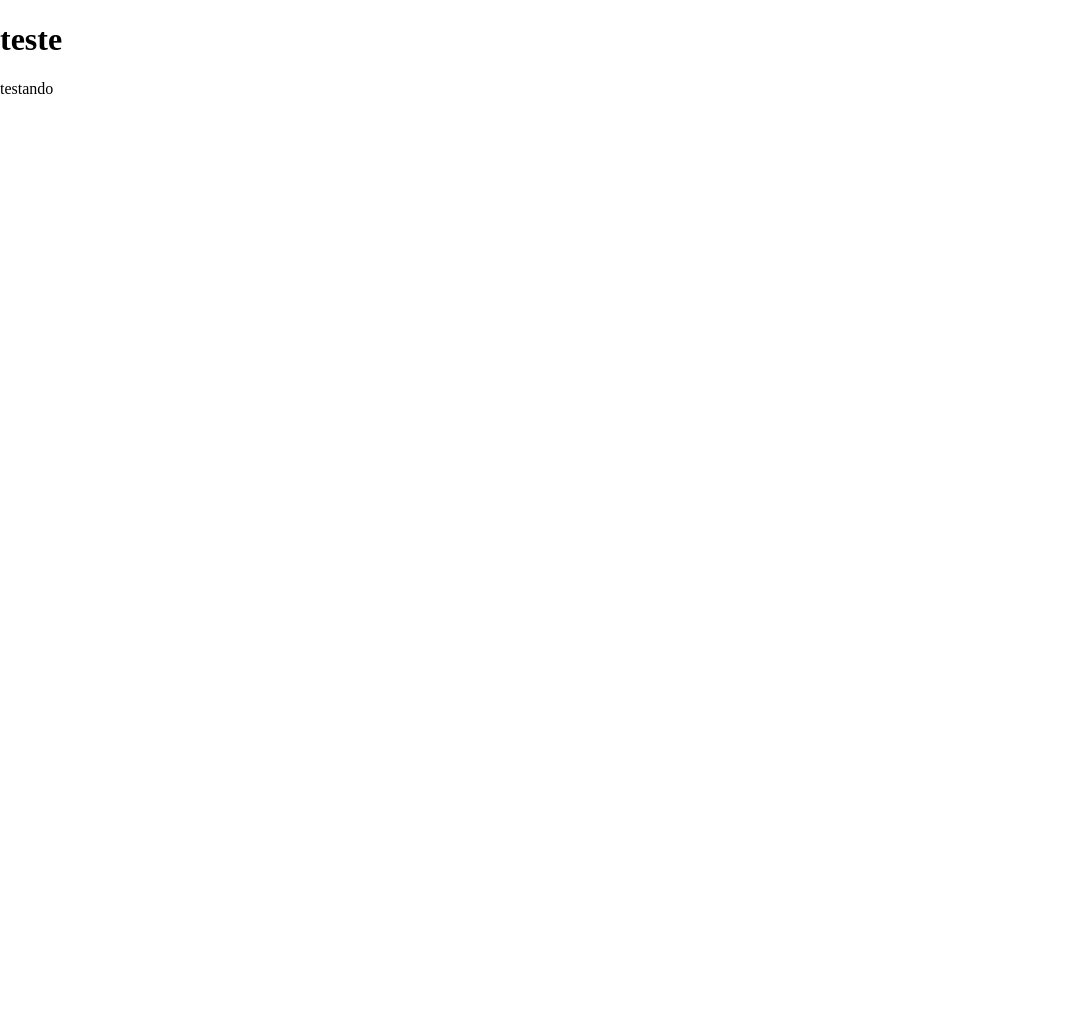
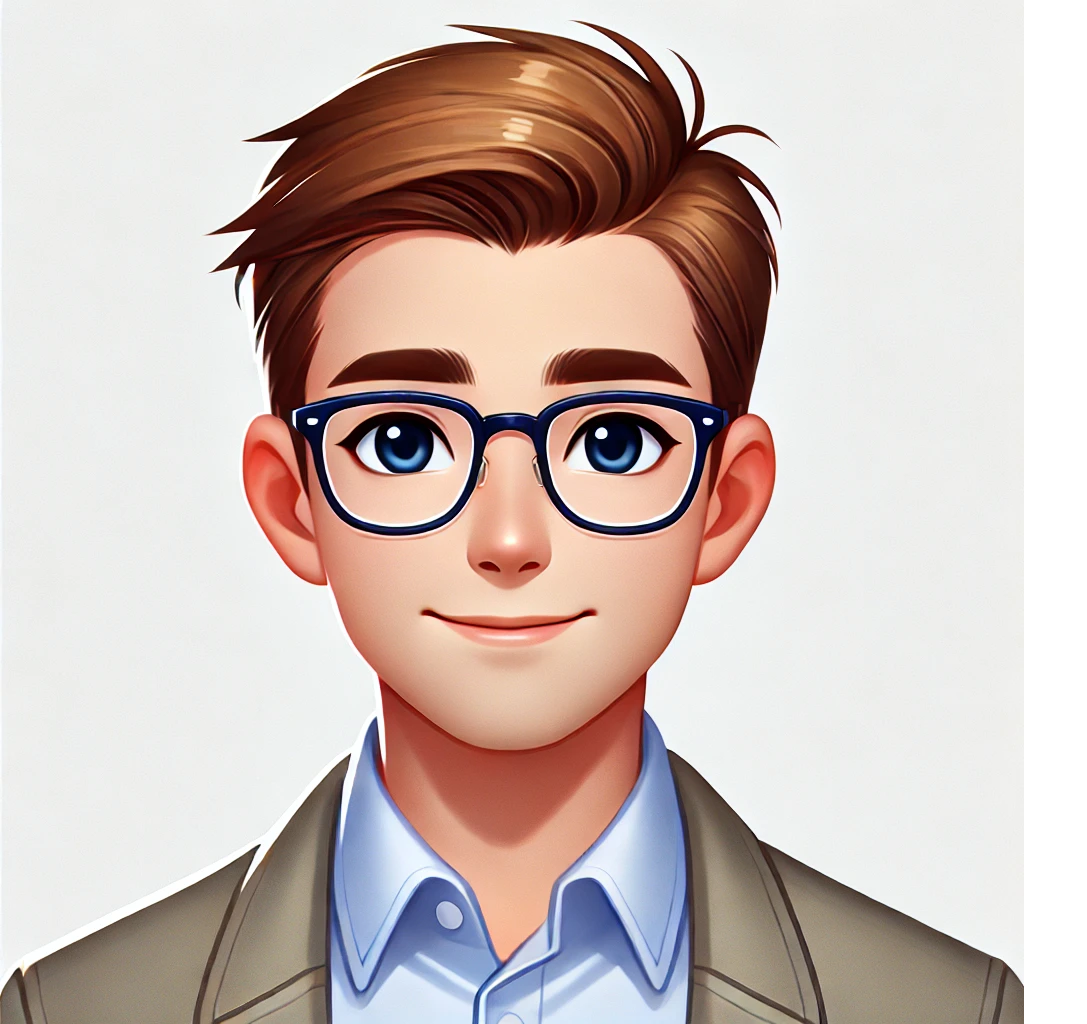
Before and after one commit to fabriciopaivalima/fabriciopaivalima.github.io, a plain HTML site: page index.html in a window 1280 px wide. Shown: the whole page, without its empty margins (0-1087 px from the left). Before the commit the page ends 800 px from the top, so only its background shows below. Drawn offline with Linux system fonts and the light colour scheme.

Commit message:
inserindo imagem

```diff
--- a/index.html
+++ b/index.html
@@ -7,7 +7,6 @@
     <title>Fabricio Paiva</title>
 </head>
 <body>
-    <h1>teste</h1>
-    <p>testando</p>
+    <img src="img/portifolio.webp" alt="eu">
 </body>
 </html>
```
Also changed, not shown: img/portifolio.webp (added).
